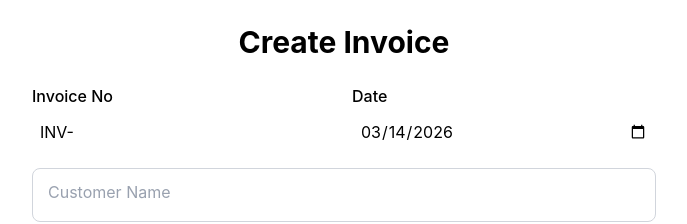
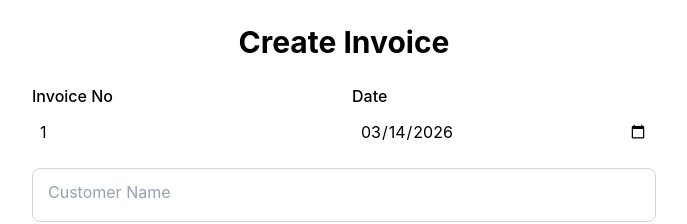
Before and after one commit to NaimuL295/Invoice-list, a React app: page / in a window 1280 px wide. Shown: the top 224 px of the page, without its empty margins (296-983 px from the left). Built offline with nearby package versions, Linux system fonts and the light colour scheme; the HTML template or start-up script is replaced by a standard one.

Commit message:
last time

```diff
--- a/src/Components/Page/Create_Invoice/Create_Invoice.tsx
+++ b/src/Components/Page/Create_Invoice/Create_Invoice.tsx
@@ -8,7 +8,11 @@ export default function Create_Invoice() {
 
   const [date, setDate] = useState(new Date().toISOString().split("T")[0]);
   const [customer, setCustomer] = useState("");
-  const [Uid, setUid   ]=useState<number>()
+const [uid, setUid] = useState(1);
+
+const createId = () => {
+  setUid((prev) => prev + 1);
+};
   const [discount, setDiscount] = useState<number | "">("");
   const [received, setReceived] = useState<number | "">("");
   const [paymentType, setPaymentType] = useState("Cash");
@@ -27,6 +31,7 @@ export default function Create_Invoice() {
     e.preventDefault();
 
     const invoiceData = {
+      uid:uid,
       gmail,
       date,
       customer,
@@ -39,7 +44,7 @@ export default function Create_Invoice() {
       description,
       paymentType,
     };
-
+createId()
     console.log(invoiceData);
   };
 
@@ -56,7 +61,7 @@ export default function Create_Invoice() {
             <label className="block font-medium mb-1">Invoice No</label>
             <input
               type="text"
-              defaultValue="INV-"
+       defaultValue={uid}
               className="w-full  p-2 rounded-lg  border-none  focus:outline-none "
               placeholder=""
             />
```
